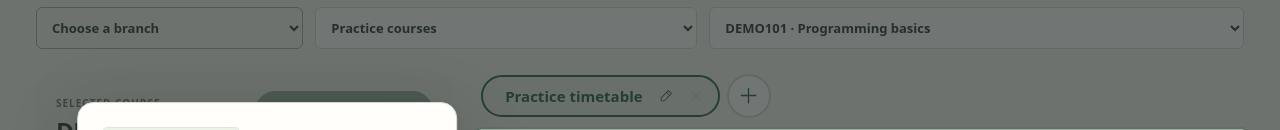
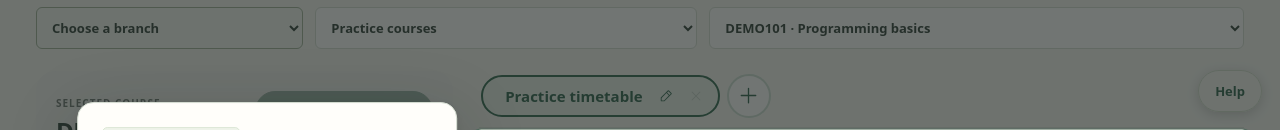
Before and after one commit to Noobcode20/FFCS_Helper, a React (Vite) app: page / in a window 1280 px wide. Shown: the part 670-800 px from the top of the page. Built offline with nearby package versions, Linux system fonts and the light colour scheme.

Commit message:
Keep Help access visible during walkthrough
- Show the planner alongside the walkthrough overlay
- Replace the launch prompt with a fixed Help button

```diff
--- a/src/App.tsx
+++ b/src/App.tsx
@@ -173,8 +173,8 @@ export default function App() {
   const [tourStep, setTourStep] = useState(0);
   const finishTour = () => { markOnboardingSeen(); setTourActive(false); setTourStep(0); window.scrollTo(0, 0); };
   return <>
-    {tourActive ? <Onboarding step={tourStep} onStep={setTourStep} onFinish={finishTour} /> :
-      <div className="walkthrough-launch"><button type="button" className="secondary" onClick={() => { setTourStep(0); setTourActive(true); }}>Take a walkthrough</button></div>}
+    {tourActive && <Onboarding step={tourStep} onStep={setTourStep} onFinish={finishTour} />}
+    <div className="walkthrough-launch"><button type="button" className="secondary" onClick={() => { setTourStep(0); setTourActive(true); }}>Help</button></div>
     <PlannerApp key={tourActive ? "practice" : "personal"} demo={tourActive} tourStep={tourStep} />
   </>;
 }
--- a/src/styles.css
+++ b/src/styles.css
@@ -2309,7 +2309,8 @@ th small {
 .walkthrough-copy { animation: walkthrough-enter 220ms ease-out; }
 .walkthrough-mobile-tip { display: none; }
 @media (max-width: 700px) { .walkthrough-mobile-tip { display: inline; } }
-.walkthrough-launch { display: flex; justify-content: flex-end; padding: 12px 24px 0; }
+.walkthrough-launch { position: fixed; right: 18px; bottom: max(18px, env(safe-area-inset-bottom)); z-index: 20; }
+.walkthrough-launch button { border-radius: 999px; box-shadow: 0 3px 12px rgb(0 0 0 / 18%); }
 @keyframes walkthrough-enter { from { opacity: 0; transform: translateY(5px); } to { opacity: 1; transform: translateY(0); } }
 @media (max-width: 600px) {
   .walkthrough { padding: 20px; border-radius: 14px; }
```
